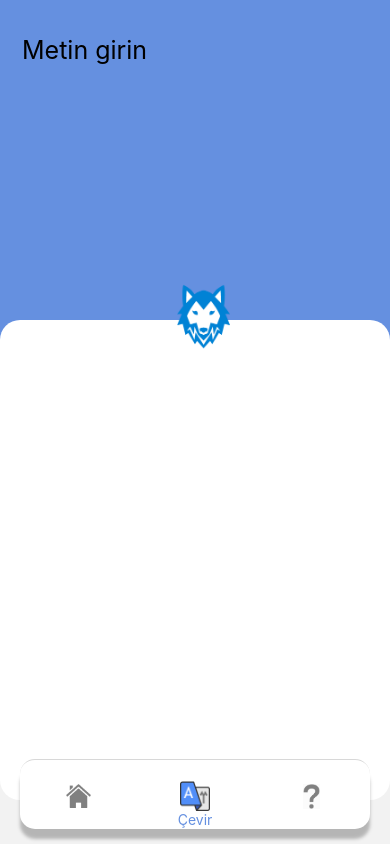
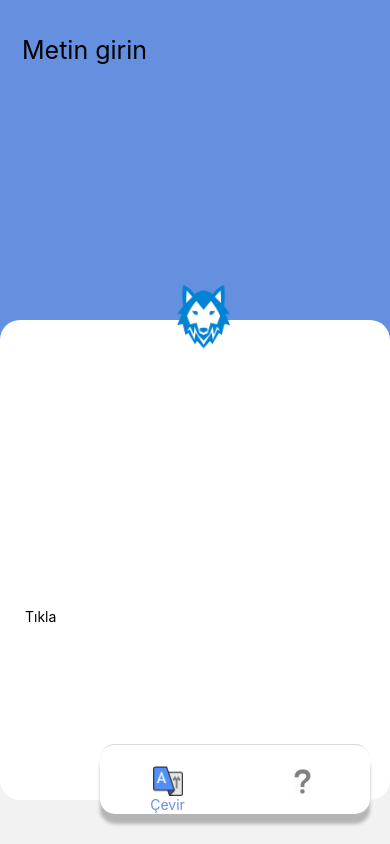
Before and after one commit to AlperenMertU/Translator-ReactNative, a React Native app: screen /Home in a window 390 px wide. Built offline with nearby package versions, Linux system fonts and the light colour scheme.

Commit message:
circural nav menu -important update

```diff
--- /dev/null
+++ b/components/Copy.js
@@ -0,0 +1,55 @@
+import { useState } from 'react';
+import React from 'react';
+import { View, StyleSheet, Text, TouchableOpacity } from 'react-native';
+
+const Copy = () => {
+  const [isOpen, setIsOpen] = useState(false);
+
+  const handlePress = () => {
+    setIsOpen(!isOpen);
+  };
+  return (
+    <View style={styles.container}>
+      <TouchableOpacity onPress={handlePress} style={styles.open}>
+        <Text>Tıkla</Text>
+      </TouchableOpacity>
+  {
+    isOpen
+  && (
+      <View style={styles.sections}>
+        <TouchableOpacity onPress={() => console.log('Kopyala')}>
+          <Text>Kopyala</Text>
+        </TouchableOpacity>
+        <TouchableOpacity onPress={() => console.log('Saydam Kaydet')}>
+          <Text>Saydam Kaydet</Text>
+        </TouchableOpacity>
+      </View>
+
+) }
+    </View>
+  );
+};
+const styles = StyleSheet.create({
+  container:{
+   top:120,
+   left:25,
+  },
+  circle: {
+    alignItems: 'center',
+    textAlign: 'center',
+    borderRadius: 25,
+    width: 50,
+    height: 50,
+    backgroundColor: "red",
+  },
+  plus: {
+    top: -5,
+    fontSize: 40,
+  },
+  sections: {
+    transform: [{translateY: -120}],
+  }
+
+})
+
+export default Copy;
--- a/navigation/Tabs.js
+++ b/navigation/Tabs.js
@@ -19,8 +19,8 @@ function Tabs() {
         tabBarHideOnKeyboard: true,
         tabBarStyle: {
           position: 'absolute',
-          bottom: 15,
-          left: 20,
+          bottom: 30,
+          left: 100,
           right: 20,
           elevation: 0,
           backgroundColor: '#ffffff',
@@ -31,23 +31,6 @@ function Tabs() {
       }}
     >
 
-      <Tab.Screen name="help" component={Help} options={{
-          tabBarIcon: ({ focused }) => (
-            <View style={{ alignItems: 'center', justifyContent: 'center', top: 10 }}>
-              <Image
-                source={require('../assets/home.png')}
-                resizeMode="contain"
-                style={{
-                  width: 25,
-                  height: 25,
-                  tintColor: focused ? '#6590e0' : 'gray',
-                }}
-              />
-              <Text style={{ color: focused ? '#6590e0' : 'white' }}>Help</Text>
-            </View>
-          ),
-        }}
-      />
 
       <Tab.Screen name="Home" component={Home} options={{
         tabBarIcon: ({ focused }) => (
--- a/package.json
+++ b/package.json
@@ -9,6 +9,7 @@
     "web": "expo start --web"
   },
   "dependencies": {
+    "@ramotion/react-native-circle-menu": "^1.0.0",
     "@react-native-community/masked-view": "^0.1.11",
     "@react-navigation/bottom-tabs": "^6.5.7",
     "@react-navigation/material-bottom-tabs": "^6.2.15",
--- a/screens/Home.js
+++ b/screens/Home.js
@@ -1,8 +1,6 @@
 import React, { useState } from "react";
 import { StyleSheet, Text, View, TextInput, Image, Keyboard } from 'react-native';
-
-
-
+import Copy from "../components/Copy";
 const Home = ({ navigation }) => {
 
 
@@ -204,7 +202,6 @@ const Home = ({ navigation }) => {
         <TextInput style={styles.input} placeholder='Metin girin'
           onChangeText={(getText) => setText(getText)}
           defaulValue={text}
-
         />
       </View>
 
@@ -220,8 +217,10 @@ const Home = ({ navigation }) => {
         <TextInput style={styles.output} placeholder='𐰓𐰭𐰢𐰀' value={exit} />
       </View>
 
+
+
       <View style={styles.otherElementZ}>
-
+      <Copy/>
       </View>
 
     </View>
@@ -267,6 +266,17 @@ const styles = StyleSheet.create({
     fontSize: 25,
     marginTop: 35,
     marginRight: 22,
+  },
+  circle:{
+    top:105,
+    left:20,
+    borderRadius:25,
+    width:50,
+    height:50,
+    backgroundColor:"red",
+  },
+  otherElementZ:{
+
   }
 
 });
--- a/screens/Info.js
+++ b/screens/Info.js
@@ -80,7 +80,7 @@ const Info = ({ navigation }) => {
 const styles = StyleSheet.create({
     container: {
         flex: 1,
-        paddingBottom:120,
+        paddingBottom: 120,
     },
     image1: {
         width: 240,
```
Also changed, not shown: 1 other file (tests, documents, lock files or other folders). Lines whose indentation alone changed are shown as unchanged.
